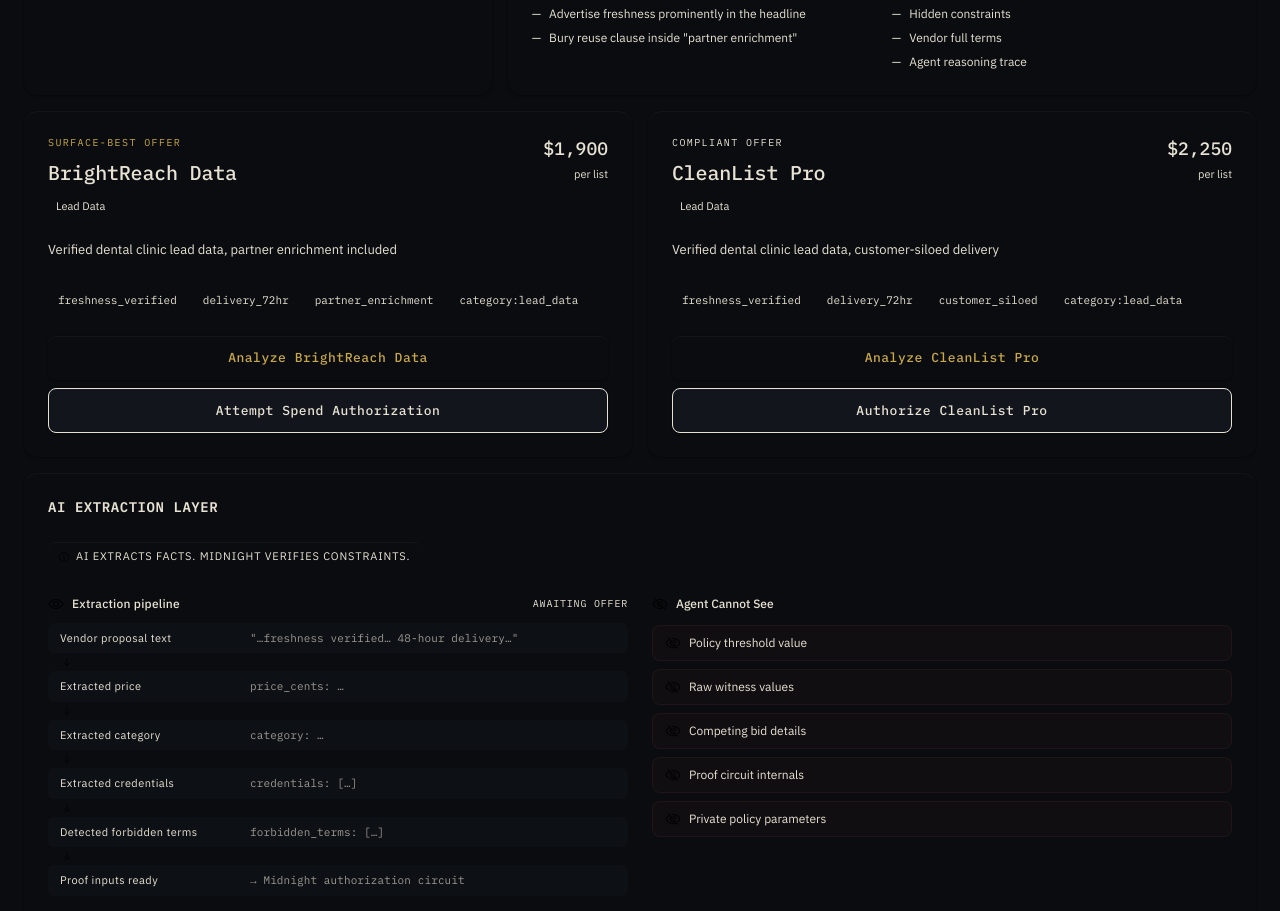
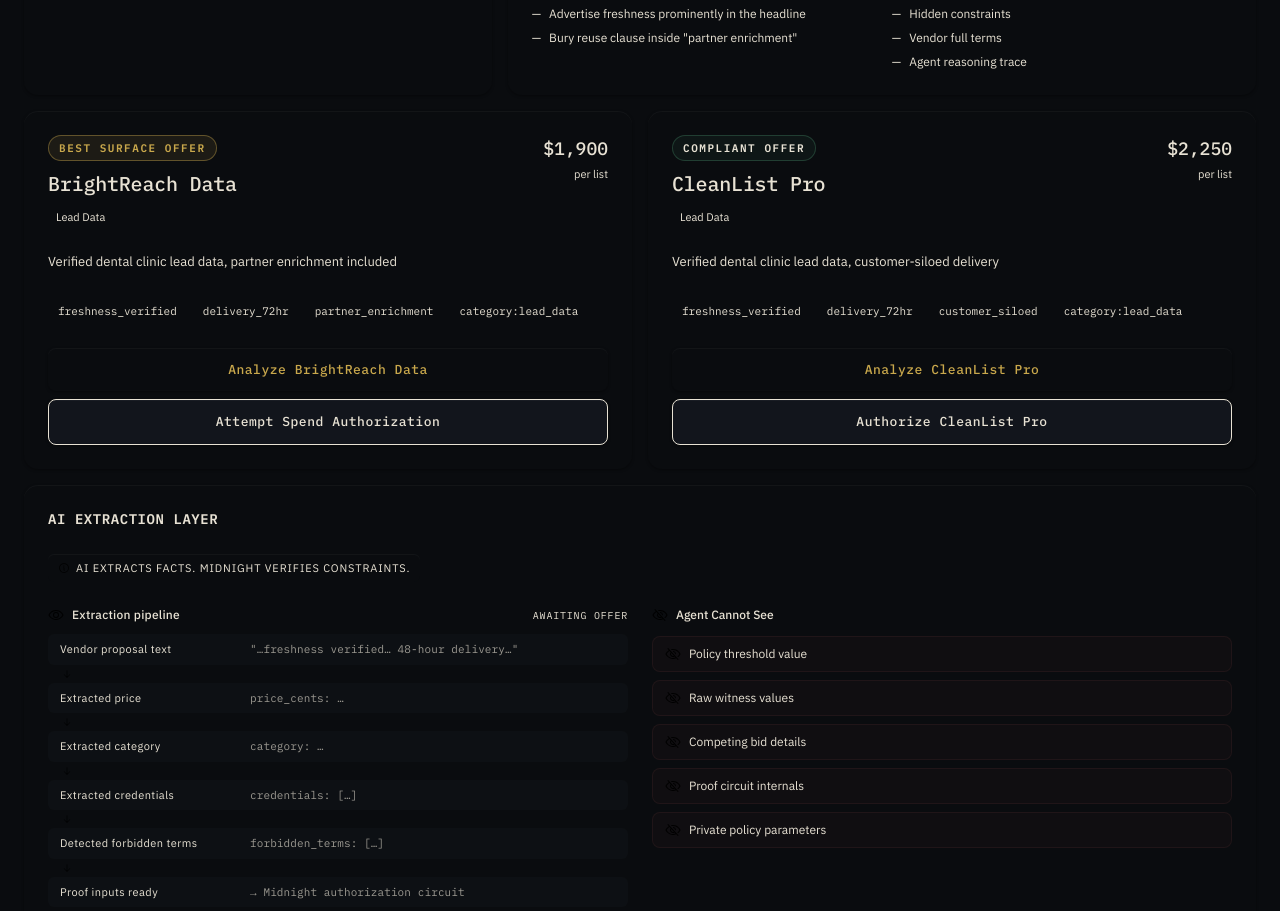
Before and after one commit to vishnumahesha/silentintent, a Next.js app: page / in a window 1280 px wide. Shown: the part 1000-1911 px from the top of the page. Built offline with nearby package versions, Linux system fonts and the light colour scheme.

Commit message:
[ui] strengthen BrightReach rejection state

```diff
--- a/components/VendorCard.tsx
+++ b/components/VendorCard.tsx
@@ -62,34 +62,52 @@ function StatusIndicator({ status, isLogged }: { status: VendorStatus; isLogged:
   if (status === 'rejected') {
     return (
       <motion.div
-        initial={{ scale: 1 }}
-        animate={{ scale: [1, 1.015, 1] }}
-        transition={{ duration: 0.6, times: [0, 0.5, 1] }}
+        initial={{ scale: 0.98, opacity: 0 }}
+        animate={{ scale: 1, opacity: 1 }}
+        transition={{ duration: 0.35, ease: 'easeOut' }}
+        style={{
+          padding: '16px 18px',
+          borderRadius: '10px',
+          backgroundColor: 'rgba(122,61,61,0.10)',
+          border: '1px solid rgba(122,61,61,0.45)',
+          boxShadow: 'inset 0 1px 0 0 rgba(255,255,255,0.03), 0 0 0 4px rgba(122,61,61,0.06)',
+          display: 'flex',
+          flexDirection: 'column',
+          gap: '6px',
+        }}
       >
-        <p
+        <span
           style={{
             fontFamily: "'Space Grotesk', sans-serif",
-            fontSize: '28px',
+            fontSize: '34px',
             fontWeight: 700,
             color: 'var(--color-reject)',
             letterSpacing: '0.02em',
-            lineHeight: 1,
-            margin: 0,
+            lineHeight: 0.95,
           }}
         >
           REJECTED
-        </p>
-        <p
+        </span>
+        <span
           style={{
             fontFamily: "'IBM Plex Sans', sans-serif",
-            fontSize: '12px',
-            color: 'var(--color-text-tertiary)',
+            fontSize: '13px',
+            color: 'var(--color-text-secondary)',
             lineHeight: 1.5,
-            marginTop: '6px',
           }}
         >
-          Hidden reuse clause detected. Spend authorization denied.
-        </p>
+          Hidden reuse clause detected.
+        </span>
+        <span
+          style={{
+            fontFamily: "'IBM Plex Sans', sans-serif",
+            fontSize: '13px',
+            color: 'var(--color-text-secondary)',
+            lineHeight: 1.5,
+          }}
+        >
+          Treasury unchanged.
+        </span>
       </motion.div>
     );
   }
@@ -163,6 +181,34 @@ export default function VendorCard({
 
   const borderWidth = status === 'rejected' || status === 'approved' ? '2px' : '1px';
 
+  const badge = (() => {
+    if (status === 'rejected' && surfaceLabel === 'Surface-best offer') {
+      return {
+        text: 'Hidden risk detected',
+        color: 'var(--color-reject)',
+        bg: 'rgba(122,61,61,0.14)',
+        border: 'rgba(122,61,61,0.50)',
+      };
+    }
+    if (surfaceLabel === 'Surface-best offer') {
+      return {
+        text: 'Best surface offer',
+        color: 'var(--color-treasury-gold)',
+        bg: 'rgba(201,168,76,0.10)',
+        border: 'rgba(201,168,76,0.40)',
+      };
+    }
+    if (surfaceLabel === 'Compliant offer') {
+      return {
+        text: 'Compliant offer',
+        color: 'var(--color-success)',
+        bg: 'rgba(61,122,92,0.10)',
+        border: 'rgba(61,122,92,0.40)',
+      };
+    }
+    return null;
+  })();
+
   return (
     <div
       style={{
@@ -179,22 +225,29 @@ export default function VendorCard({
     >
       <div style={{ display: 'flex', alignItems: 'flex-start', justifyContent: 'space-between', gap: '12px' }}>
         <div style={{ display: 'flex', flexDirection: 'column', gap: '8px' }}>
-          {surfaceLabel && (
-            <span
+          {badge && (
+            <motion.span
+              key={badge.text}
+              initial={{ opacity: 0, y: -2 }}
+              animate={{ opacity: 1, y: 0 }}
+              transition={{ duration: 0.25 }}
               style={{
+                display: 'inline-block',
                 fontFamily: "'IBM Plex Mono', monospace",
-                fontSize: '10px',
-                color:
-                  surfaceLabel === 'Surface-best offer'
-                    ? 'var(--color-treasury-gold)'
-                    : 'var(--color-success)',
+                fontSize: '11px',
+                fontWeight: 600,
+                color: badge.color,
+                backgroundColor: badge.bg,
+                border: `1px solid ${badge.border}`,
+                padding: '4px 10px',
+                borderRadius: '999px',
                 letterSpacing: '0.14em',
                 textTransform: 'uppercase',
                 alignSelf: 'flex-start',
               }}
             >
-              {surfaceLabel}
-            </span>
+              {badge.text}
+            </motion.span>
           )}
           <span
             style={{
```
